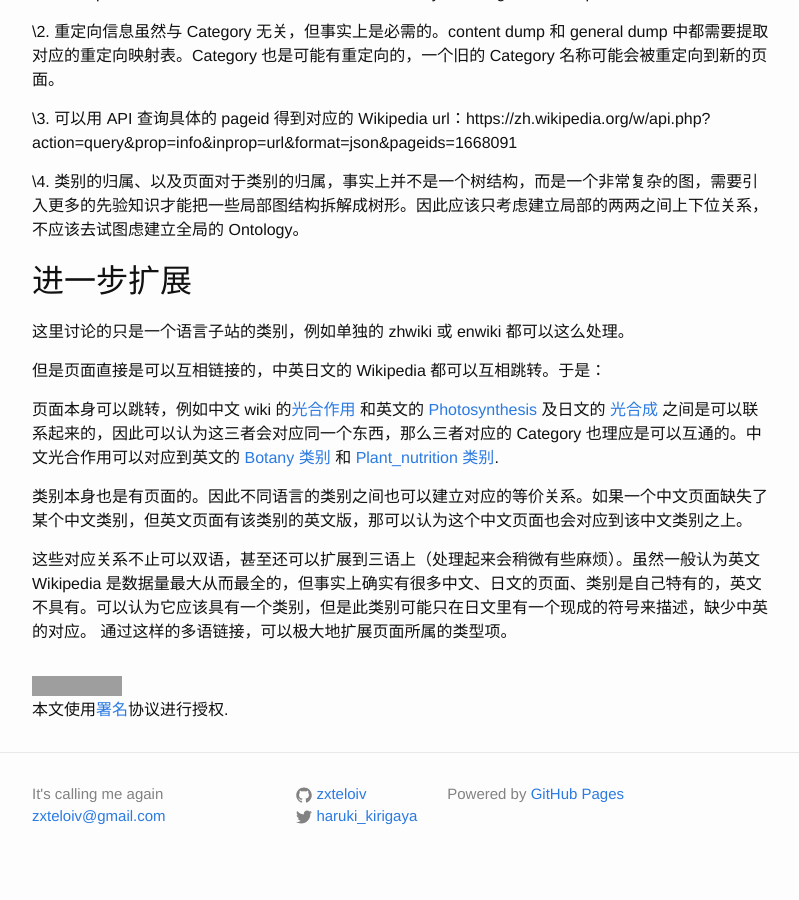
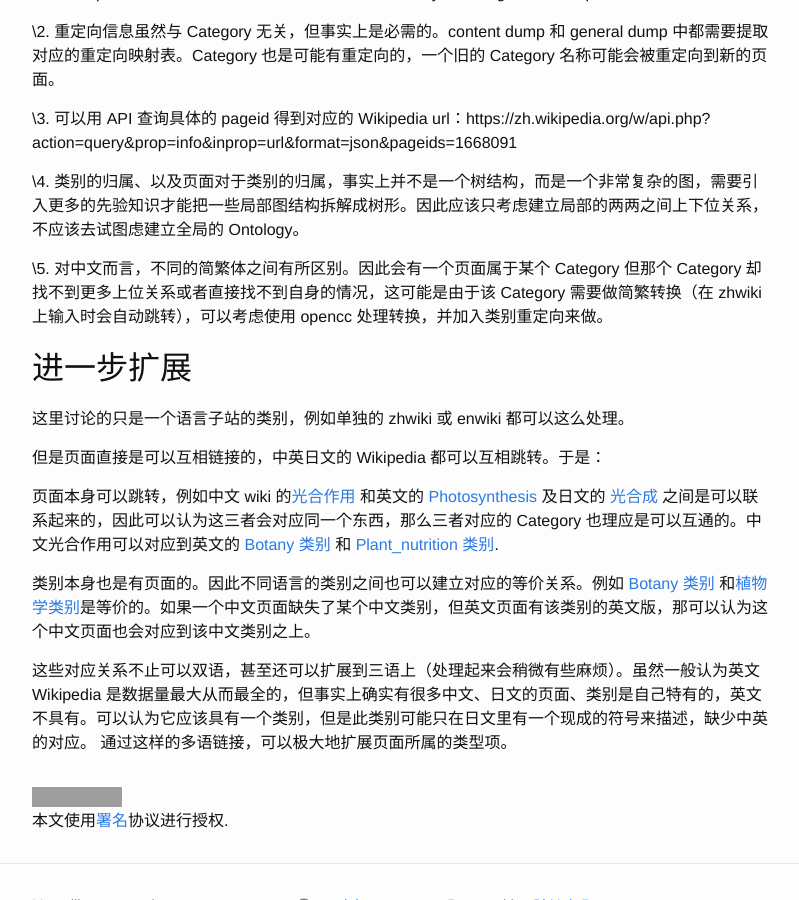
Before and after one commit to zxteloiv/zxteloiv.github.io, a Jekyll site: the page built from _posts/2017-08-20-wikipedia-category-hierarchy.md, in a window 1280 px wide and 900 px high, scrolled down 1538 px. Shown: the whole window, without its empty margins (238-1037 px from the left). Built offline with Jekyll 4.4.1, drawn with Linux system fonts in a browser that asks for light colours; comment, search, counter and statistics services are not loaded; grey boxes are pictures that could not be loaded.

Commit message:
add more discussion

```diff
--- a/_posts/2017-08-20-wikipedia-category-hierarchy.md
+++ b/_posts/2017-08-20-wikipedia-category-hierarchy.md
@@ -50,6 +50,8 @@
 
 \4. 类别的归属、以及页面对于类别的归属，事实上并不是一个树结构，而是一个非常复杂的图，需要引入更多的先验知识才能把一些局部图结构拆解成树形。因此应该只考虑建立局部的两两之间上下位关系，不应该去试图虑建立全局的 Ontology。
 
+\5. 对中文而言，不同的简繁体之间有所区别。因此会有一个页面属于某个 Category 但那个 Category 却找不到更多上位关系或者直接找不到自身的情况，这可能是由于该 Category 需要做简繁转换（在 zhwiki 上输入时会自动跳转），可以考虑使用 opencc 处理转换，并加入类别重定向来做。
+
 # 进一步扩展
 
 这里讨论的只是一个语言子站的类别，例如单独的 zhwiki 或 enwiki 都可以这么处理。
@@ -58,7 +60,7 @@
 
 页面本身可以跳转，例如中文 wiki 的[光合作用](https://zh.wikipedia.org/wiki/光合作用) 和英文的 [Photosynthesis](https://en.wikipedia.org/wiki/Photosynthesis) 及日文的 [光合成](https://ja.wikipedia.org/wiki/光合成) 之间是可以联系起来的，因此可以认为这三者会对应同一个东西，那么三者对应的 Category 也理应是可以互通的。中文光合作用可以对应到英文的 [Botany 类别](https://en.wikipedia.org/wiki/Category:Botany) 和 [Plant_nutrition 类别](https://en.wikipedia.org/wiki/Category:Plant_nutrition).
 
-类别本身也是有页面的。因此不同语言的类别之间也可以建立对应的等价关系。如果一个中文页面缺失了某个中文类别，但英文页面有该类别的英文版，那可以认为这个中文页面也会对应到该中文类别之上。
+类别本身也是有页面的。因此不同语言的类别之间也可以建立对应的等价关系。例如 [Botany 类别](https://en.wikipedia.org/wiki/Category:Botany) 和[植物学类别](https://zh.wikipedia.org/wiki/Category:植物學)是等价的。如果一个中文页面缺失了某个中文类别，但英文页面有该类别的英文版，那可以认为这个中文页面也会对应到该中文类别之上。
 
 这些对应关系不止可以双语，甚至还可以扩展到三语上（处理起来会稍微有些麻烦）。虽然一般认为英文 Wikipedia 是数据量最大从而最全的，但事实上确实有很多中文、日文的页面、类别是自己特有的，英文不具有。可以认为它应该具有一个类别，但是此类别可能只在日文里有一个现成的符号来描述，缺少中英的对应。
 通过这样的多语链接，可以极大地扩展页面所属的类型项。
```
